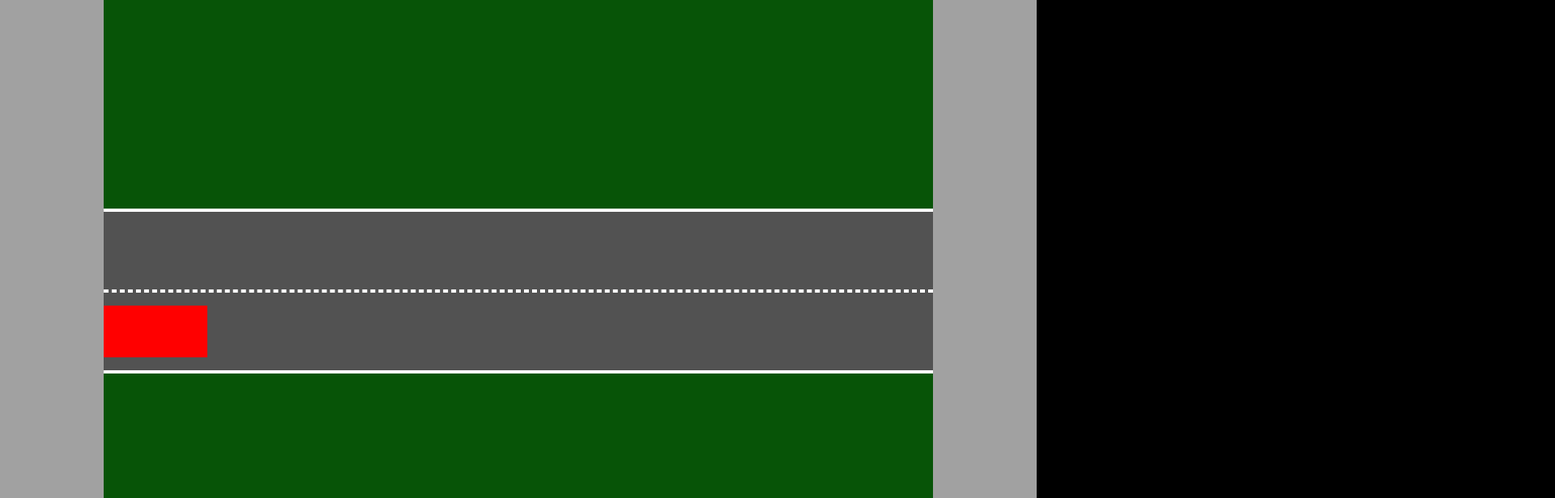
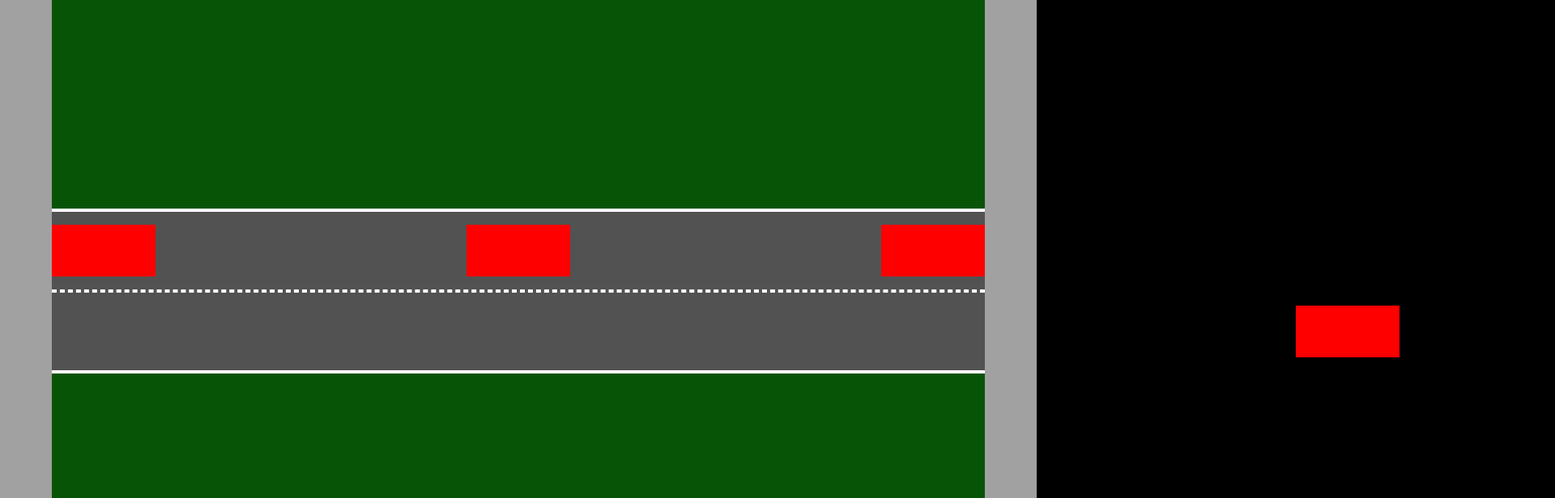
Before and after one commit to ptiry02/game-project, a website with bundled scripts: page index.html in a window 1280 px wide. Shown: the top 616 px of the page at 81% size, 1920 px wide, since content can reach past the window. Built offline with nearby package versions, Linux system fonts and the light colour scheme.

Commit message:
made street with traffic

```diff
--- a/css/styles.css
+++ b/css/styles.css
@@ -14,6 +14,7 @@ body {
   width: 10vw;
   height: 100%;
   background-color: #a1a1a1;
+  z-index: 1;
 }
 
 #bottom {
@@ -27,7 +28,7 @@ body {
   display: flex;
   flex-direction: column;
   justify-content: center;
-  width: 80vw;
+  width: 90vw;
   height: 90vh;
   background-color: #075407;
 }
@@ -41,23 +42,6 @@ body {
   background-color: #525252;
 }
 
-#top-lane {
-  border-top: 4px solid white;
-  border-bottom: 2px dashed white;
+.car {
+  position: absolute;
 }
-
-#bottom-lane {
-  border-top: 2px dashed white;
-  border-bottom: 4px solid white;
-}
-
-.middle-lane {
-  border-top: 2px dashed white;
-  border-bottom: 2px dashed white;
-}
-
-.car {
-  height: 8vh;
-  width: 10vw;
-  background-color: red;
-}
--- a/js/game.mjs
+++ b/js/game.mjs
@@ -1,8 +1,23 @@
+import Road from './road.mjs'
+import Vehicle from './vehicle.mjs'
+
 export default class Game {
   constructor() {
     this.player = null
-    this.obstacleArr = []
+    this.time = 0
+    this.carsArr = []
   }
-  start() {}
-  detectArrows() {}
+  start() {
+    const street = new Road(2)
+    setInterval(() => {
+      if (this.time % 40 === 0) {
+        const car = new Vehicle()
+        this.carsArr.push(car)
+      }
+      this.carsArr.forEach((car) => {
+        car.move()
+      })
+      this.time++
+    }, 30)
+  }
 }
--- a/js/main.js
+++ b/js/main.js
@@ -1,6 +1,4 @@
 import Game from './game.mjs'
-import Road from './road.mjs'
-import Vehicle from './vehicle.mjs'
 
-const street = new Road()
-const car = new Vehicle()
+const game = new Game()
+game.start()
--- a/js/road.mjs
+++ b/js/road.mjs
@@ -1,19 +1,26 @@
+import Vehicle from './vehicle.mjs'
+
 export default class Road {
-  constructor() {
+  constructor(numberOfLanes) {
     this.parent = document.getElementById('board')
-    this.topLane = this.addTop()
-    this.bottomLane = this.addBottom()
+    this.lanes = this.setRoad(numberOfLanes)
+    this.carsArr = []
+    this.time = 0
   }
-  addTop() {
-    const topLane = document.createElement('div')
-    topLane.id = 'top-lane'
-
-    this.parent.appendChild(topLane)
-  }
-  addBottom() {
-    const bottomLane = document.createElement('div')
-    bottomLane.id = 'bottom-lane'
-
-    this.parent.appendChild(bottomLane)
+  setRoad(numberOfLanes) {
+    for (let i = 1; i <= numberOfLanes; i++) {
+      const lane = document.createElement('div')
+      this.parent.appendChild(lane)
+    }
+    const street = this.parent.getElementsByTagName('div')
+    const lanes = [...street]
+    lanes.forEach((lane, i) => {
+      i === 0 ? (lane.style.borderTop = '4px solid white') : (lane.style.borderTop = '2px dashed white')
+      i === lanes.length - 1
+        ? (lane.style.borderBottom = '4px solid white')
+        : (lane.style.borderBottom = '2px dashed white')
+      i % 2 ? (lane.className = 'lane right-lane') : (lane.className = 'lane left-lane')
+    })
+    return lanes
   }
 }
--- a/js/vehicle.mjs
+++ b/js/vehicle.mjs
@@ -1,24 +1,35 @@
 export default class Vehicle {
   constructor() {
-    this.positionX = 0
     this.height = 8
+    this.width = 10
     this.lane = this.selectLane()
-    this.vehicle = this.create()
+    this.positionX = this.lane.className === 'lane left-lane' ? 90 : 0 - this.width
+    this.car = this.create()
   }
   create() {
     const car = document.createElement('div')
     car.className = 'car'
+    car.style.height = `${this.height}vh`
+    car.style.width = `${this.width}vw`
+    car.style.backgroundColor = 'red'
+    car.style.left = `${this.positionX}vw`
 
     this.lane.appendChild(car)
+    return car
   }
   selectLane() {
-    const lanes = document.getElementById('board').getElementsByTagName('div')
+    const lanes = document.querySelectorAll('.lane')
+    console.log(lanes)
     const random = Number(Math.random().toFixed(0)) * (lanes.length - 1)
-    console.log('number: ', random)
     return lanes[random]
   }
-  moveLeft() {
-    this.positionX--
+  move() {
+    if (this.lane.className === 'lane left-lane') {
+      this.positionX--
+      this.car.style.left = `${this.positionX}vw`
+    } else {
+      this.positionX++
+      this.car.style.left = `${this.positionX}vw`
+    }
   }
-  moveRight() {}
 }
```
